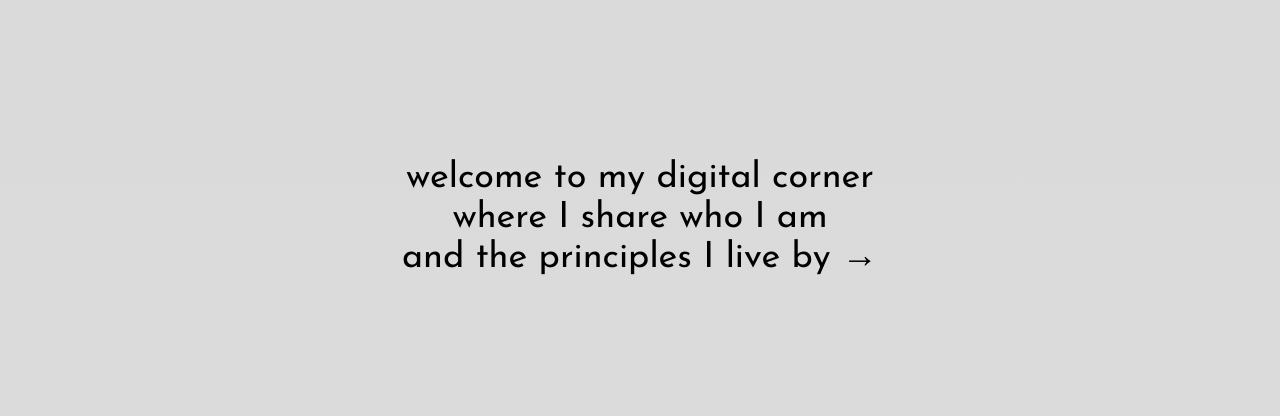
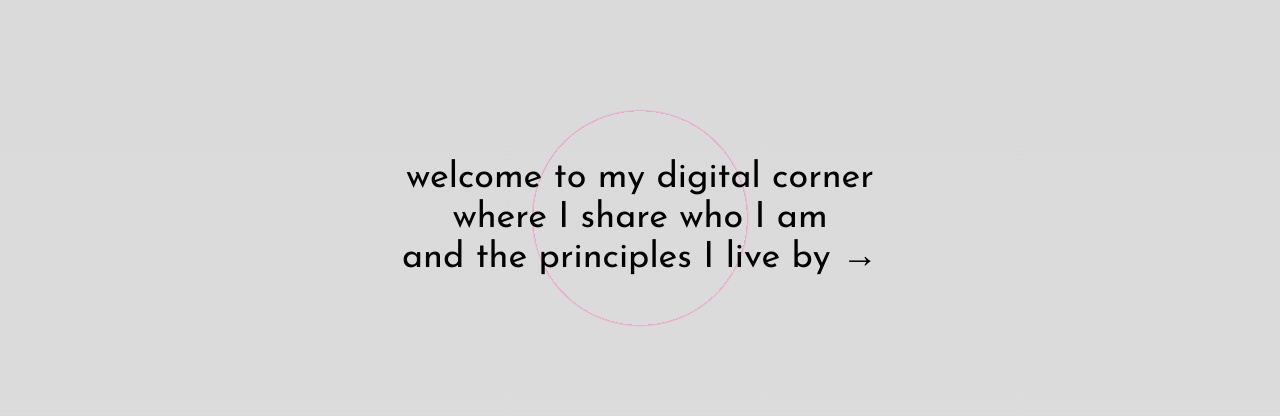
Before and after one commit to earthgirl7/personal-website, a Next.js app: page /about in a window 1280 px wide. Shown: the part 182-598 px from the top of the page. Built offline with nearby package versions, Linux system fonts and the light colour scheme.

Commit message:
add color gradient to the saturn ring

```diff
--- a/app/about/page.tsx
+++ b/app/about/page.tsx
@@ -6,11 +6,18 @@ import Footer from "../components/Footer";
 
 const About = () => {
   const [ringSize, setRingSize] = useState(0);
+  const maxDiameter = 100;
 
   useEffect(() => {
     const interval = setInterval(() => {
-      setRingSize((prevSize) => Math.min(prevSize + 1, 200));
-    }, 50);
+      setRingSize((prevSize) => {
+        if (prevSize < maxDiameter) {
+          return prevSize + 1;
+        }
+        clearInterval(interval);
+        return prevSize;
+      });
+    }, 250);
     return () => clearInterval(interval);
   }, []);
 
@@ -42,10 +49,12 @@ const About = () => {
       <main className="flex-grow">
         <div className="fixed inset-0 pointer-events-none overflow-hidden">
           <div
-            className="absolute top-1/2 left-1/2 transform -translate-x-1/2 -translate-y-1/2 rounded-full border border-white"
+            className="absolute top-1/2 left-1/2 transform -translate-x-1/2 -translate-y-1/2 rounded-full"
             style={{
               width: `${ringSize}vw`,
               height: `${ringSize}vw`,
+              background:
+                "radial-gradient(circle, transparent 51%, rgba(255,105,180,0.5) 50%, rgba(255,105,180,0.5) 51%, transparent 52%)",
               transition: "all 0.5s ease-out",
             }}
           />
```
